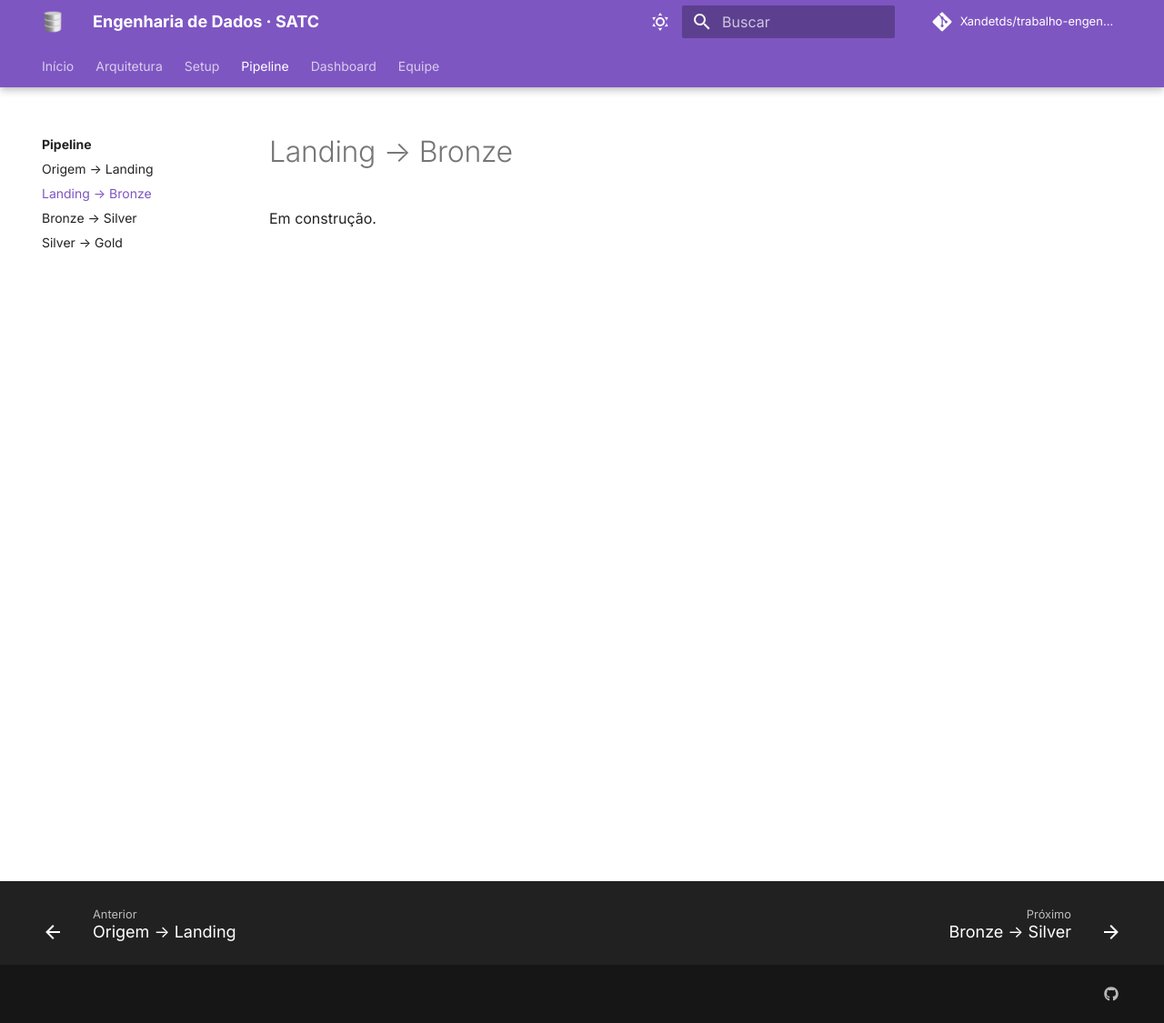
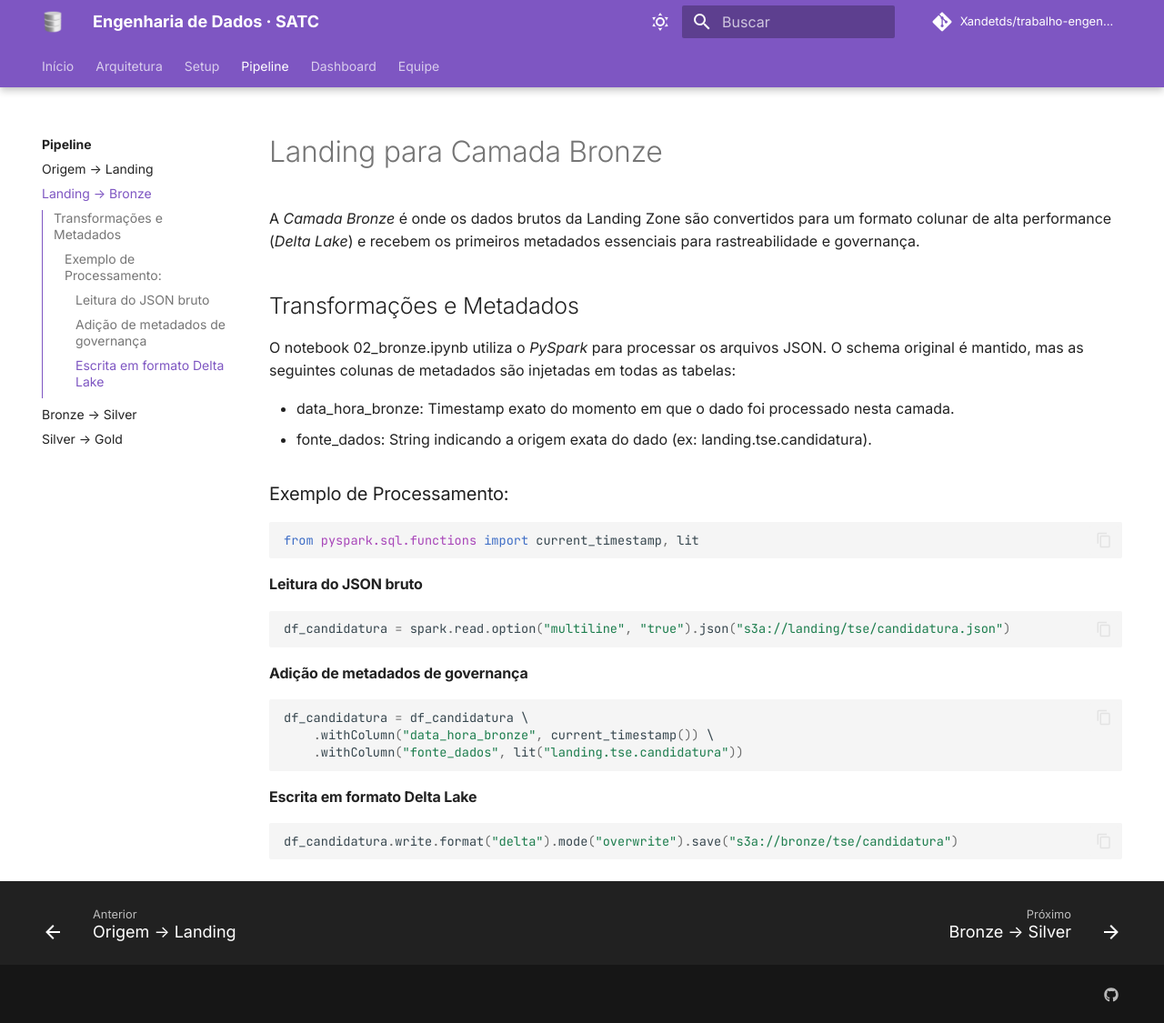
Before and after one commit to Xandetds/trabalho-engenharia-de-dados, an MkDocs documentation site: the page built from docs/pipeline/bronze.md, in a window 1280 px wide and 1125 px high. Shown: the whole window at 91% size. Built offline with MkDocs 1.6.1 and Material for MkDocs 9.7.7, drawn with Linux system fonts in a browser that asks for light colours; comment, search, counter and statistics services are not loaded.

Commit message:
docs: documentar tipagem e rastreabilidade da camada bronze em formato delta

````diff
--- a/docs/pipeline/bronze.md
+++ b/docs/pipeline/bronze.md
@@ -1,3 +1,29 @@
-# Landing → Bronze
+# Landing para Camada Bronze
 
-Em construção.
+A *Camada Bronze* é onde os dados brutos da Landing Zone são convertidos para um formato colunar de alta performance (*Delta Lake*) e recebem os primeiros metadados essenciais para rastreabilidade e governança.
+
+## Transformações e Metadados
+
+O notebook 02_bronze.ipynb utiliza o *PySpark* para processar os arquivos JSON. O schema original é mantido, mas as seguintes colunas de metadados são injetadas em todas as tabelas:
+
+* data_hora_bronze: Timestamp exato do momento em que o dado foi processado nesta camada.
+* fonte_dados: String indicando a origem exata do dado (ex: landing.tse.candidatura).
+
+### Exemplo de Processamento:
+```python
+from pyspark.sql.functions import current_timestamp, lit
+```
+#### Leitura do JSON bruto
+```python
+df_candidatura = spark.read.option("multiline", "true").json("s3a://landing/tse/candidatura.json")
+```
+#### Adição de metadados de governança
+```python
+df_candidatura = df_candidatura \
+    .withColumn("data_hora_bronze", current_timestamp()) \
+    .withColumn("fonte_dados", lit("landing.tse.candidatura"))
+```
+#### Escrita em formato Delta Lake
+```python
+df_candidatura.write.format("delta").mode("overwrite").save("s3a://bronze/tse/candidatura")
+```
````
